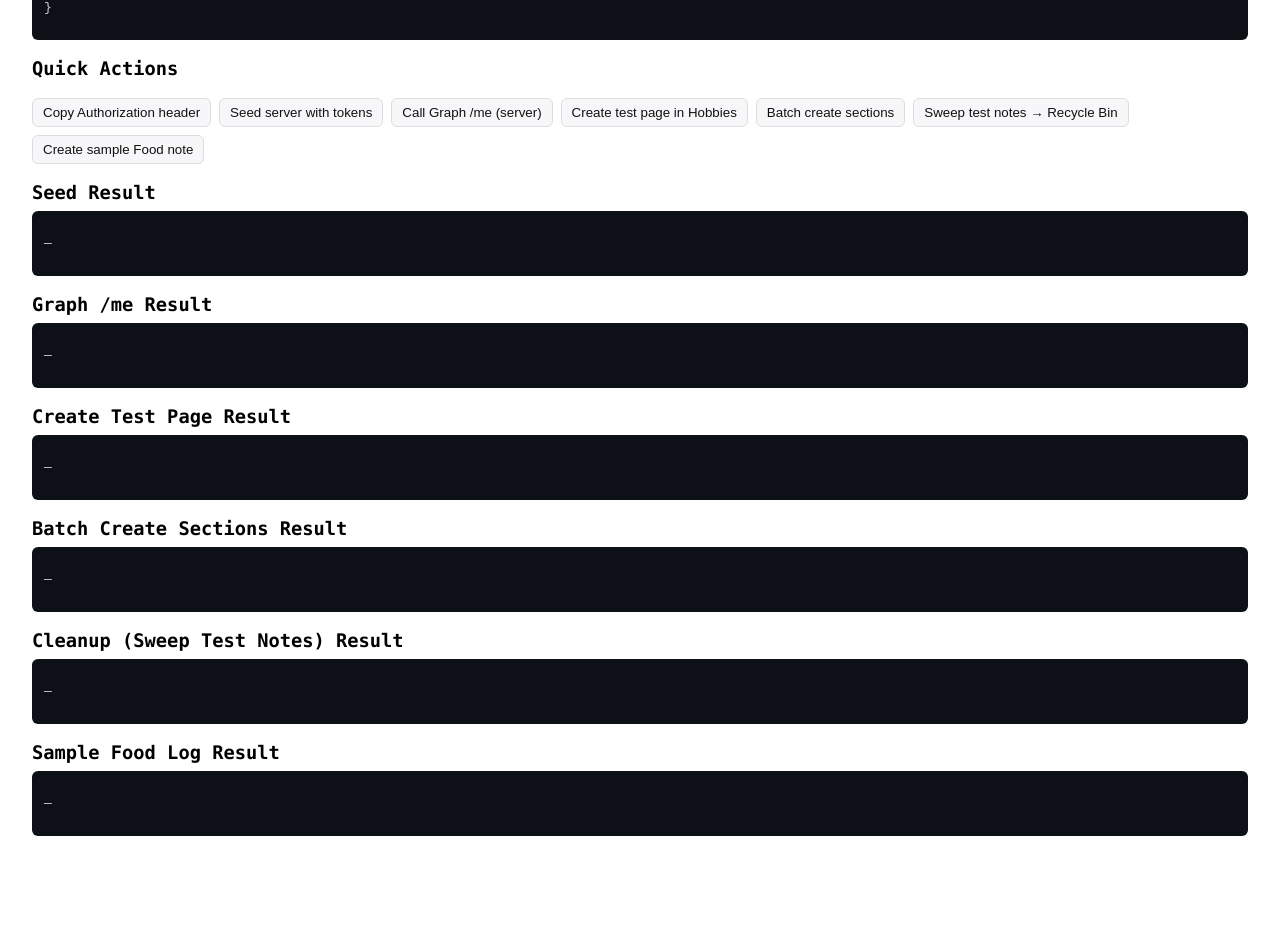
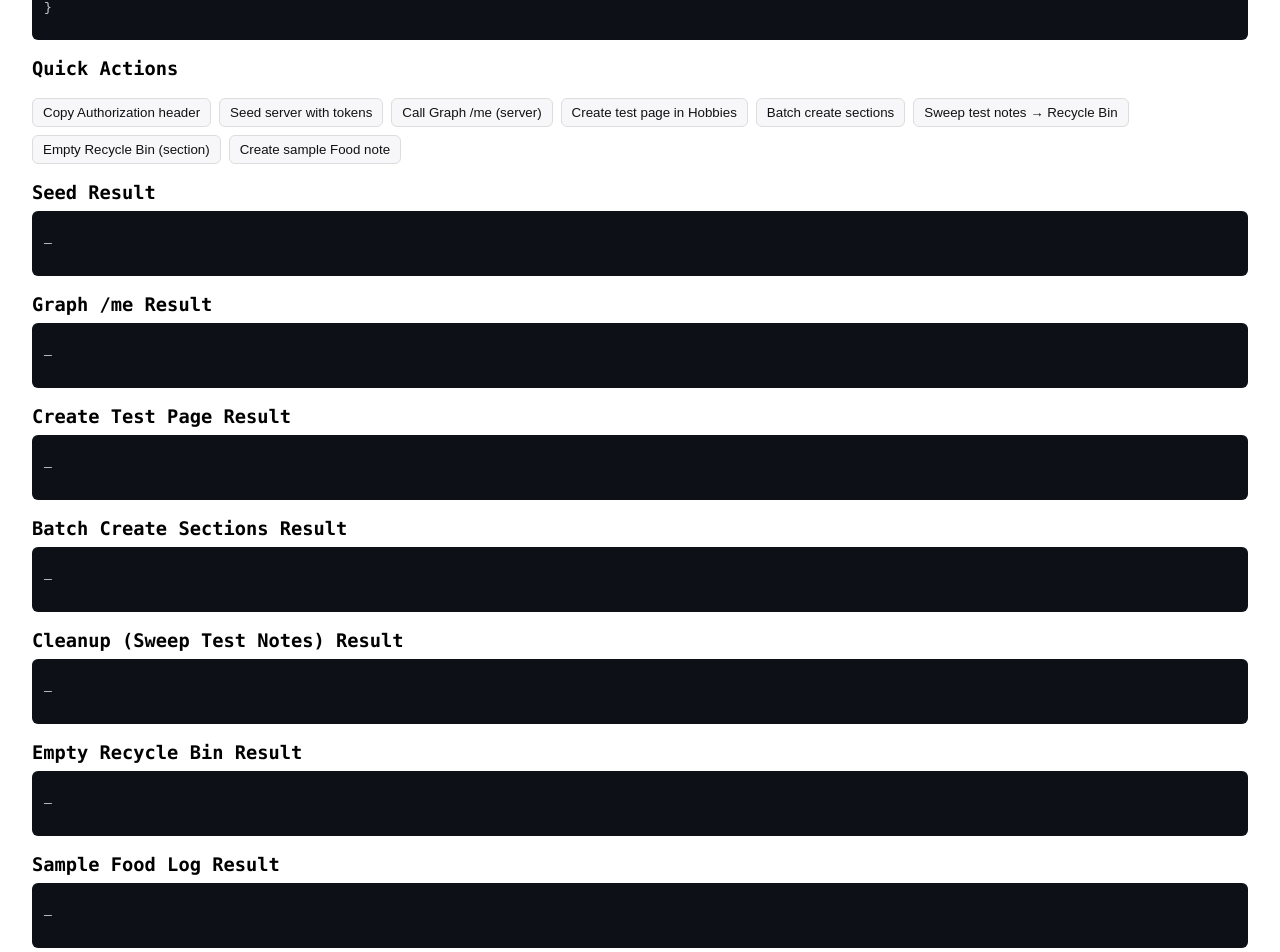
Before and after one commit to tchaudhry907/alice-onenote-router, a Next.js app: page /debug/diagnostics in a window 1280 px wide. Shown: the part 354-1306 px from the top of the page. Before the commit the page ends 1222 px from the top, so only its background shows below. Built offline with nearby package versions, Linux system fonts and the light colour scheme.

Commit message:
Refactor diagnostics.js for improved state management

```diff
--- a/pages/debug/diagnostics.js
+++ b/pages/debug/diagnostics.js
@@ -9,7 +9,8 @@ export default function Diagnostics() {
   const [createResult, setCreateResult] = useState(null);
   const [batchResult, setBatchResult] = useState(null);
   const [cleanupResult, setCleanupResult] = useState(null);
-  const [sampleFoodResult, setSampleFoodResult] = useState(null);
+  const [emptyRbResult, setEmptyRbResult] = useState(null);
+  const [foodResult, setFoodResult] = useState(null);
 
   const baseUrl = useMemo(() => {
     if (typeof window === "undefined") return "";
@@ -19,15 +20,13 @@ export default function Diagnostics() {
   const wantFull = useMemo(() => {
     if (typeof window === "undefined") return false;
     const p = new URLSearchParams(window.location.search);
-    return ["1", "true", "yes"].includes((p.get("full") || "").toLowerCase());
+    return ["1","true","yes"].includes((p.get("full") || "").toLowerCase());
   }, []);
 
   async function reloadTokens() {
     if (!baseUrl) return;
     try {
-      const j = await fetch(`${baseUrl}/api/debug/tokens${wantFull ? "?full=1" : ""}`, {
-        credentials: "include",
-      }).then((r) => r.json());
+      const j = await fetch(`${baseUrl}/api/debug/tokens${wantFull ? "?full=1" : ""}`, { credentials: "include" }).then(r => r.json());
       setTokens(j);
       const hasAny = !!(j?.access_token || j?.refresh_token || j?.id_token);
       setStatus(hasAny ? "Tokens present" : "No tokens captured yet");
@@ -35,15 +34,10 @@ export default function Diagnostics() {
       setStatus("Failed to load tokens");
     }
   }
-  useEffect(() => {
-    reloadTokens();
-  }, [baseUrl, wantFull]);
+  useEffect(() => { reloadTokens(); }, [baseUrl, wantFull]);
 
   async function copyAuthHeader() {
-    if (!tokens?.access_token) {
-      alert("No access_token in memory.");
-      return;
-    }
+    if (!tokens?.access_token) { alert("No access_token in memory."); return; }
     const s = `Authorization: Bearer ${tokens.access_token}`;
     await navigator.clipboard.writeText(s);
     alert("Copied Authorization header to clipboard.");
@@ -118,37 +112,38 @@ export default function Diagnostics() {
 
   async function sweepTestNotes() {
     setCleanupResult({ loading: true });
-    const r = await fetch("/api/graph/cleanup-tests", {
-      method: "POST",
-      credentials: "include",
-    });
+    const r = await fetch("/api/graph/cleanup-tests", { method: "POST", credentials: "include" });
     const j = await r.json();
     setCleanupResult(j);
   }
 
+  async function emptyRecycleBin() {
+    setEmptyRbResult({ loading: true });
+    const r = await fetch("/api/graph/empty-recycle-bin", { method: "POST", credentials: "include" });
+    const j = await r.json();
+    setEmptyRbResult(j);
+  }
+
   async function createSampleFood() {
-    setSampleFoodResult({ loading: true });
-    const r = await fetch("/api/graph/log-note", {
+    setFoodResult({ loading: true });
+    const r = await fetch("/api/graph/food-log", {
       method: "POST",
       headers: { "Content-Type": "application/json" },
       credentials: "include",
       body: JSON.stringify({
-        notebookName: "AliceChatGPT",
-        sectionName: "Food",
-        title: "[FOOD] Pumpkin pie — 300 cal",
-        html: "<p>Pumpkin pie slice. Estimated 300 kcal.</p>",
+        item: "Pumpkin pie",
+        calories: 300,
+        note: "sample via Diagnostics",
       }),
     });
     const j = await r.json();
-    setSampleFoodResult(j);
+    setFoodResult(j);
   }
 
   return (
     <main style={{ padding: 24, fontFamily: "ui-monospace, SFMono-Regular, Menlo, monospace" }}>
       <h1>Alice OneNote Router — Diagnostics</h1>
-      <p>
-        Base: <code>{baseUrl}</code> · Status: <strong>{status}</strong>
-      </p>
+      <p>Base: <code>{baseUrl}</code> · Status: <strong>{status}</strong></p>
 
       <div style={{ display: "flex", gap: 8, flexWrap: "wrap", margin: "12px 0" }}>
         <a className="btn" href="/api/auth/logout">Hard Reset + Logout</a>
@@ -157,20 +152,13 @@ export default function Diagnostics() {
         <a className="btn" href="/api/debug/clear-cookies">Clear Session Cookies</a>
         <a className="btn" href="/">Logout (App)</a>
         <button className="btn" onClick={reloadTokens}>Reload Tokens</button>
-        <a className="btn" href="/api/debug/tokens?full=1" target="_blank" rel="noreferrer">
-          Open /api/debug/tokens?full=1
-        </a>
+        <a className="btn" href="/api/debug/tokens?full=1" target="_blank" rel="noreferrer">Open /api/debug/tokens?full=1</a>
       </div>
 
       <Section title={`Tokens (${wantFull ? "full, not truncated" : "masked"})`}>
         <pre style={{ whiteSpace: "pre-wrap" }}>
-          {tokens?.access_token
-            ? `access_token length: ${tokens.access_token.length} · starts with:\n${tokens.access_token.slice(
-                0,
-                30
-              )}…\n\n`
-            : ""}
-          {JSON.stringify(tokens, null, 2)}
+{tokens?.access_token ? `access_token length: ${tokens.access_token.length} · starts with:\n${tokens.access_token.slice(0,30)}…\n\n` : ""}
+{JSON.stringify(tokens, null, 2)}
         </pre>
       </Section>
 
@@ -182,6 +170,7 @@ export default function Diagnostics() {
         <button className="btn" onClick={createTestPage}>Create test page in Hobbies</button>
         <button className="btn" onClick={batchCreateSections}>Batch create sections</button>
         <button className="btn" onClick={sweepTestNotes}>Sweep test notes → Recycle Bin</button>
+        <button className="btn" onClick={emptyRecycleBin}>Empty Recycle Bin (section)</button>
         <button className="btn" onClick={createSampleFood}>Create sample Food note</button>
       </div>
 
@@ -190,7 +179,8 @@ export default function Diagnostics() {
       <Section title="Create Test Page Result"><pre>{fmt(createResult)}</pre></Section>
       <Section title="Batch Create Sections Result"><pre>{fmt(batchResult)}</pre></Section>
       <Section title="Cleanup (Sweep Test Notes) Result"><pre>{fmt(cleanupResult)}</pre></Section>
-      <Section title="Sample Food Log Result"><pre>{fmt(sampleFoodResult)}</pre></Section>
+      <Section title="Empty Recycle Bin Result"><pre>{fmt(emptyRbResult)}</pre></Section>
+      <Section title="Sample Food Log Result"><pre>{fmt(foodResult)}</pre></Section>
 
       <style jsx>{`
         .btn {
@@ -219,13 +209,4 @@ function Section({ title, children }) {
     </section>
   );
 }
-
-function fmt(x) {
-  if (!x) return "—";
-  if (x.loading) return "Loading…";
-  try {
-    return JSON.stringify(x, null, 2);
-  } catch {
-    return String(x);
-  }
-}
+function fmt(x) { if (!x) return "—"; if (x.loading) return "Loading…"; try { return JSON.stringify(x, null, 2); } catch { return String(x); } }
```
